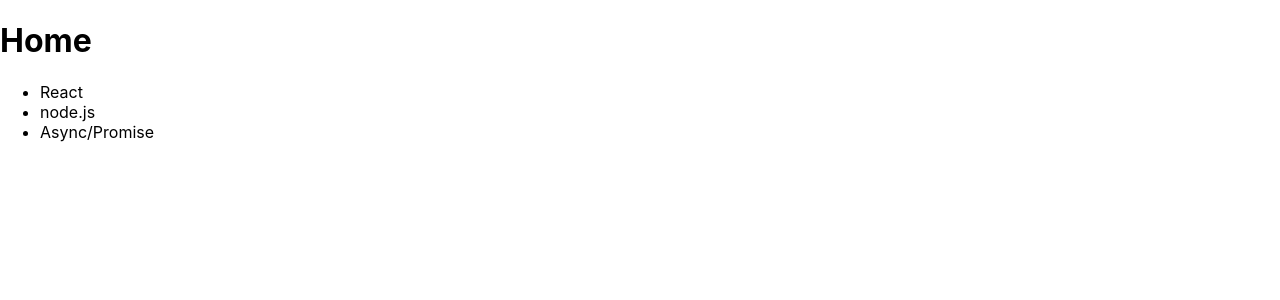
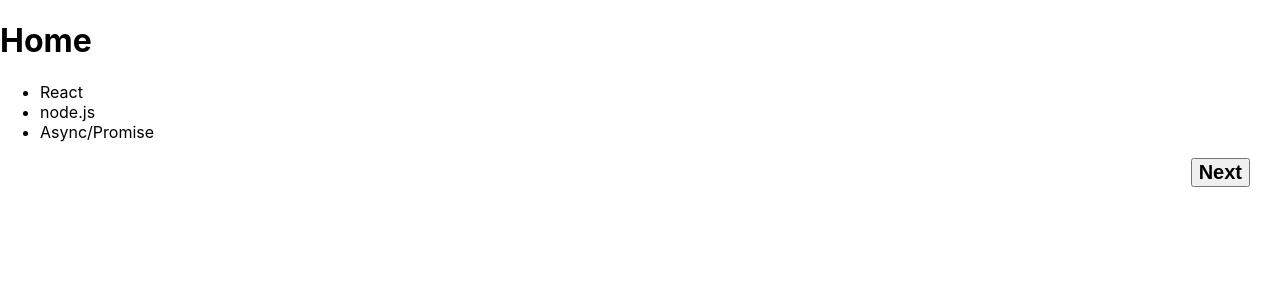
Before and after one commit to acarn506/MyDevStory, a React (Create React App) app in the folder reactapp/: page / in a window 1280 px wide. Shown: the top 300 px of the page. Built offline with nearby package versions, Linux system fonts and the light colour scheme.

Commit message:
next and prev buttons

```diff
--- a/reactapp/src/App.css
+++ b/reactapp/src/App.css
@@ -1,3 +1,31 @@
 .App {
   text-align: center;
 }
+
+button:hover,
+button:active {
+  background: #ecd610;
+  border-color: #0e0206;
+}
+
+.butPrev {
+  font-size: 20px;
+  font-weight: bold;
+  margin-left: 30px;
+}
+
+.butNext {
+  font-size: 20px;
+  font-weight: bold;
+  margin-right: 30px;
+}
+
+.prev {
+}
+
+.next {
+  text-align: right;
+}
+
+.buttonContainer {
+}
--- a/reactapp/src/App.js
+++ b/reactapp/src/App.js
@@ -1,21 +1,59 @@
-import React from "react";
-import { BrowserRouter as Router, Route, Switch } from "react-router-dom";
+import React, { useState } from "react";
 import Layout from "./Hoc/Layout/Layout";
 import Home from "./Pages/Home/Home";
+import Async from "./Pages/Async/Aysnc";
+import ReactPage from "./Pages/ReactPage/ReactPage";
+import Node from "./Pages/Node/Node";
 import "./App.css";
 
 const App = () => {
-  let routes = (
-    <Switch>
-      <Route path="/" exact>
-        <Home />
-      </Route>
-    </Switch>
-  );
+  const [currStep, setCurrStep] = useState(1);
+
+  let routes = null;
+
+  switch (currStep) {
+    case 1:
+      routes = <Home />;
+      break;
+    case 2:
+      routes = <Async />;
+      break;
+    case 3:
+      routes = <ReactPage />;
+      break;
+    case 4:
+      routes = <Node />;
+      break;
+    default:
+      routes = <Home />;
+  }
+
   return (
     <div>
       <Layout>
-        <Router>{routes}</Router>
+        {routes}
+        <div className="buttonContainer">
+          {currStep > 1 ? (
+            <div className="prev">
+              <button
+                className="butPrev"
+                onClick={() => setCurrStep(currStep - 1)}
+              >
+                Prev
+              </button>
+            </div>
+          ) : null}
+          {currStep < 4 ? (
+            <div className="next">
+              <button
+                className="butNext"
+                onClick={() => setCurrStep(currStep + 1)}
+              >
+                Next
+              </button>
+            </div>
+          ) : null}
+        </div>
       </Layout>
     </div>
   );
--- a/reactapp/src/index.css
+++ b/reactapp/src/index.css
@@ -1,13 +1,14 @@
 body {
   margin: 0;
-  font-family: -apple-system, BlinkMacSystemFont, 'Segoe UI', 'Roboto', 'Oxygen',
-    'Ubuntu', 'Cantarell', 'Fira Sans', 'Droid Sans', 'Helvetica Neue',
+  padding: 0;
+  font-family: -apple-system, BlinkMacSystemFont, "Segoe UI", "Roboto", "Oxygen",
+    "Ubuntu", "Cantarell", "Fira Sans", "Droid Sans", "Helvetica Neue",
     sans-serif;
   -webkit-font-smoothing: antialiased;
   -moz-osx-font-smoothing: grayscale;
 }
 
 code {
-  font-family: source-code-pro, Menlo, Monaco, Consolas, 'Courier New',
+  font-family: source-code-pro, Menlo, Monaco, Consolas, "Courier New",
     monospace;
 }
```
